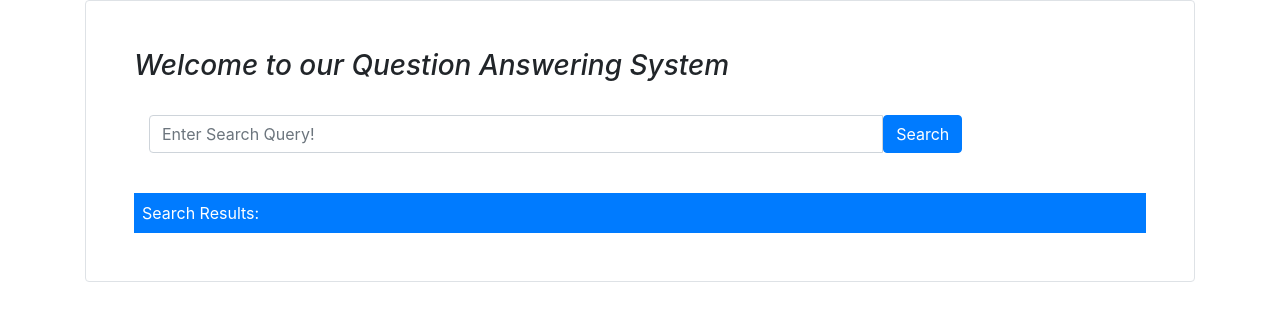
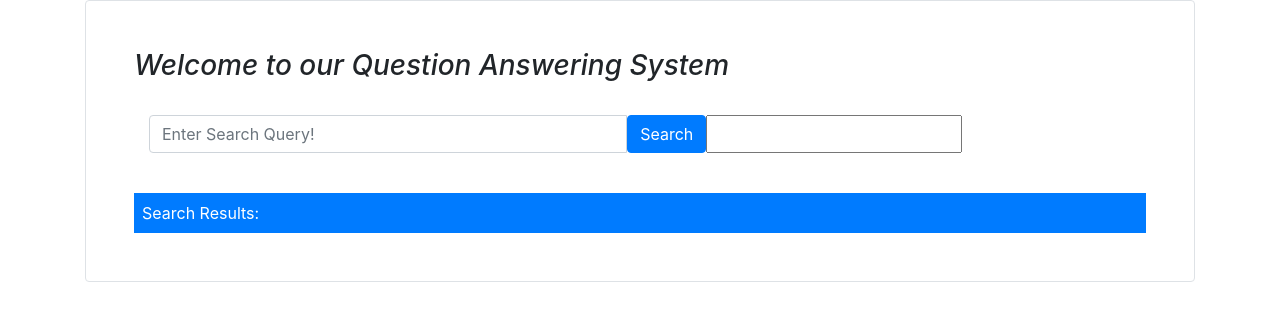
Before and after one commit to duvsr01/NLP-based-QA-System-for-custom-KG, a React (Create React App) app in the folder frontend/: page / in a window 1280 px wide. Shown: the top 320 px of the page. Built offline with nearby package versions, Linux system fonts and the light colour scheme; the HTML template or start-up script is replaced by a standard one.

Commit message:
autocomplete

```diff
--- /dev/null
+++ b/frontend/src/components/appEntry/Autocomplete.jsx
@@ -0,0 +1,123 @@
+import React, { Component } from 'react';
+import PropTypes from 'prop-types';
+
+export class Autocomplete extends Component {
+  static propTypes = {};
+
+  static defaultProperty={
+    suggestions: []
+  };
+
+  constructor(props) {
+    super(props);
+    this.state = {
+      activeSuggestion: 0,
+      filteredSuggestions: [],
+      showSuggestions: false,
+      userInput: ''
+    };
+  }
+
+  onChange = (e) => {
+    const { suggestions } = this.props;
+    const userInput = e.currentTarget.value;
+
+    const filteredSuggestions = suggestions.filter(
+      (suggestion) =>
+        suggestion.toLowerCase().indexOf(userInput.toLowerCase()) > -1
+    );
+
+    this.setState({
+      activeSuggestion: 0,
+      filteredSuggestions,
+      showSuggestions: true,
+      userInput: e.currentTarget.value
+    });
+  };
+
+  onClick = (e) => {
+    this.setState({
+      activeSuggestion: 0,
+      filteredSuggestions: [],
+      showSuggestions: false,
+      userInput: e.currentTarget.innerText
+    });
+  };
+
+  onKeyDown = e => {
+    const { activeSuggestion, filteredSuggestions } = this.state;
+
+    if (e.keyCode === 13) {
+      this.setState({
+        activeSuggestion: 0,
+        showSuggestions: false,
+        userInput: filteredSuggestions[activeSuggestion]
+      });
+    }
+    else if (e.keyCode === 38) {
+      if (activeSuggestion === 0) {
+        return;
+      }
+
+      this.setState({ activeSuggestion: activeSuggestion - 1 });
+    }
+    else if (e.keyCode === 40) {
+      if (activeSuggestion - 1 === filteredSuggestions.length) {
+        return;
+      }
+
+      this.setState({ activeSuggestion: activeSuggestion + 1 });
+    }
+  };
+
+
+
+  render() {
+    const {
+        onChange,
+        onClick,
+        onKeyDown,
+        state: {
+          activeSuggestion,
+          filteredSuggestions,
+          showSuggestions,
+          userInput
+        }
+      } = this;
+    let suggestionsListComponent;
+    if (showSuggestions && userInput) {
+      if (filteredSuggestions.length) {
+        suggestionsListComponent = (
+          <ul class="suggestions">
+            {filteredSuggestions.map((suggestion, index) => {
+
+              return (
+                <li  key={suggestion} onClick={onClick}>
+                  {suggestion}
+                </li>
+              );
+            })}
+          </ul>
+        );
+      } else {
+        suggestionsListComponent = (
+          <div class="no-suggestions">
+            <em>No suggestions!</em>
+          </div>
+        );
+      }
+    }
+    return (
+        <React.Fragment>
+          <input
+            type="text"
+            onChange={onChange}
+            onKeyDown={onKeyDown}
+            value={userInput}
+          />
+          {suggestionsListComponent}
+        </React.Fragment>
+      );
+  }
+}
+export default Autocomplete;
--- a/frontend/src/components/appEntry/LandingPage.jsx
+++ b/frontend/src/components/appEntry/LandingPage.jsx
@@ -1,6 +1,7 @@
 import React, { Component } from "react";
 import { InputGroup, FormControl,Button, Col, Row,Card } from "react-bootstrap";
 import axios from "axios";
+import {Autocomplete} from "./Autocomplete";
 
 class LandingPage extends Component {
   constructor(props) {
@@ -53,8 +54,6 @@ class LandingPage extends Component {
       </div>
     }
 
-
-
     return (
       <div style={{ height: "75vh" }} className="container valign-wrapper ">
         <div className="container border rounded p-5">
@@ -69,6 +68,7 @@ class LandingPage extends Component {
             <InputGroup className="mb-3 col-sm-10">
               <FormControl
                 placeholder="Enter Search Query!"
+                ref={InputGroup => this.search = InputGroup}
                 value={this.state.question}
                 onChange={this.handleSearchChange}
               />
@@ -77,8 +77,12 @@ class LandingPage extends Component {
               variant="primary"
               value="Submit"
               onClick={this.handleSubmit}
-              >Search</Button>
-            </InputGroup>
+              >Search</Button><br/>
+            <Autocomplete
+                suggestions={['White', 'Black', 'Green', 'Blue', 'Yellow', 'Red']}
+                />
+
+           </InputGroup>
             <br />
             <div>
               <span className="d-block p-2 bg-primary text-white">
```
Also changed, not shown: 1 other file (tests, documents, lock files or other folders).
